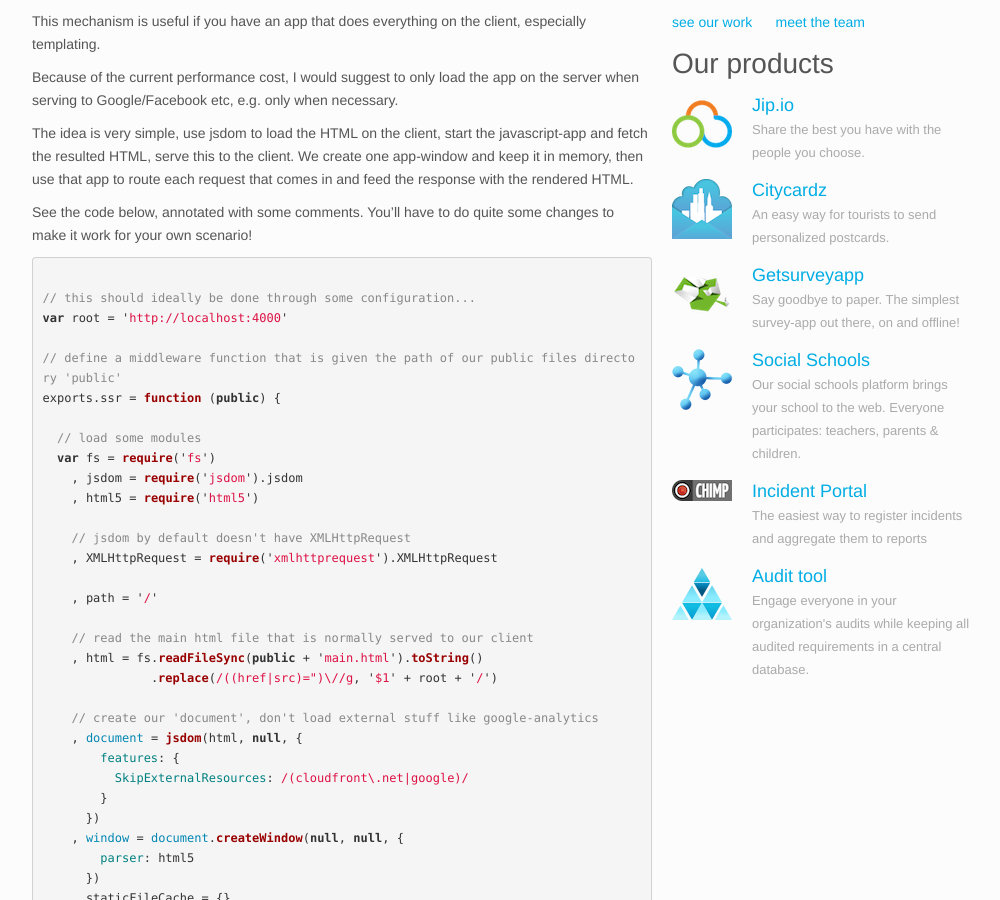
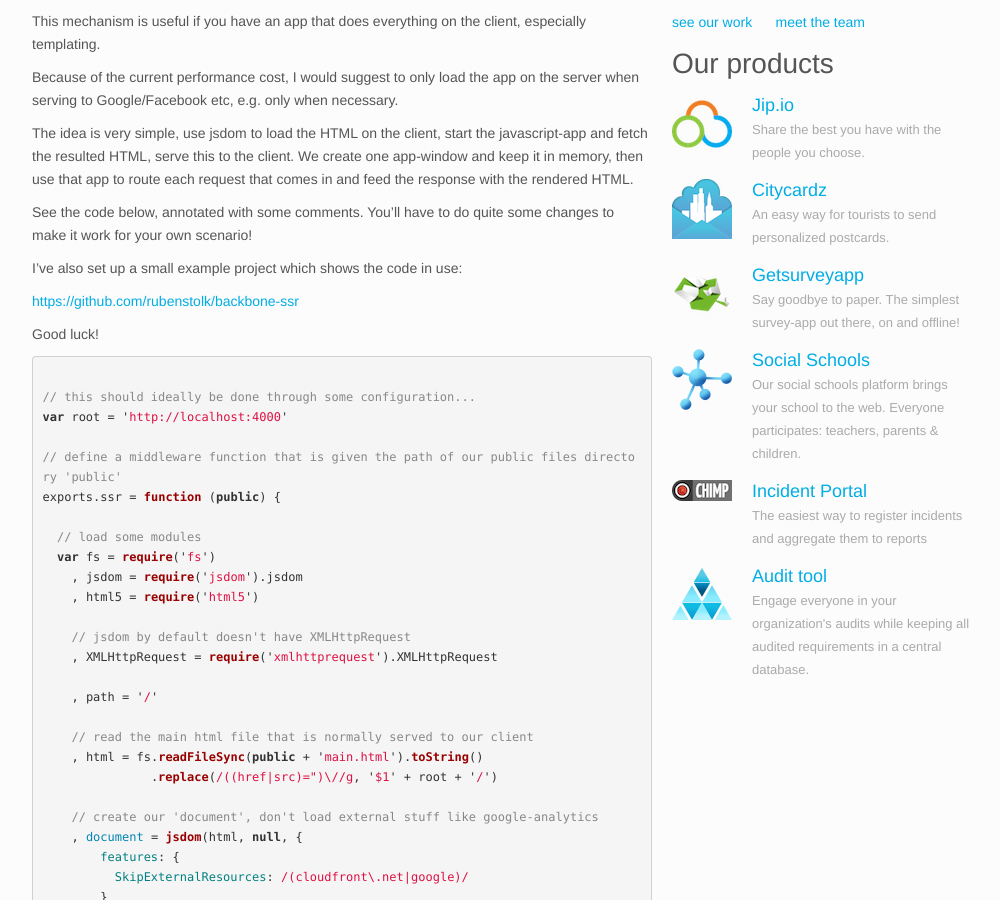
Before and after one commit to maddy9859/devlog, a Jekyll site: the page built from _posts/2013-07-10-SSR-For-Backbone.md, in a window 1280 px wide and 900 px high, scrolled down 381 px. Shown: the whole window, without its empty margins (138-1138 px from the left). Built offline with Jekyll 4.4.1, drawn with Linux system fonts in a browser that asks for light colours; Markdown is read by kramdown in place of the engine named in the settings; comment, search, counter and statistics services are not loaded.

Commit message:
Added sample repo

````diff
--- a/_posts/2013-07-10-SSR-For-Backbone.md
+++ b/_posts/2013-07-10-SSR-For-Backbone.md
@@ -26,6 +26,12 @@ to route each request that comes in and feed the response with the rendered HTML
 
 See the code below, annotated with some comments. You'll have to do quite some changes to make it work
 for your own scenario!
+
+I've also set up a small example project which shows the code in use:
+
+[https://github.com/rubenstolk/backbone-ssr](https://github.com/rubenstolk/backbone-ssr)
+
+Good luck!
 
 ```js
 
````
